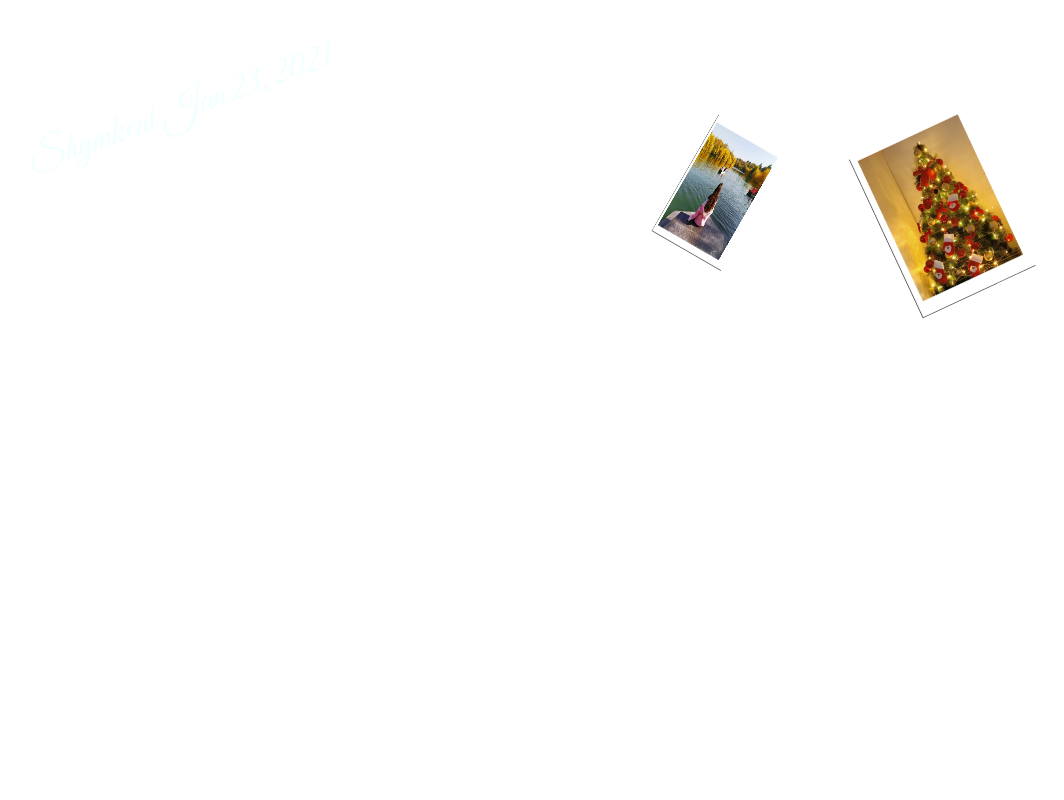
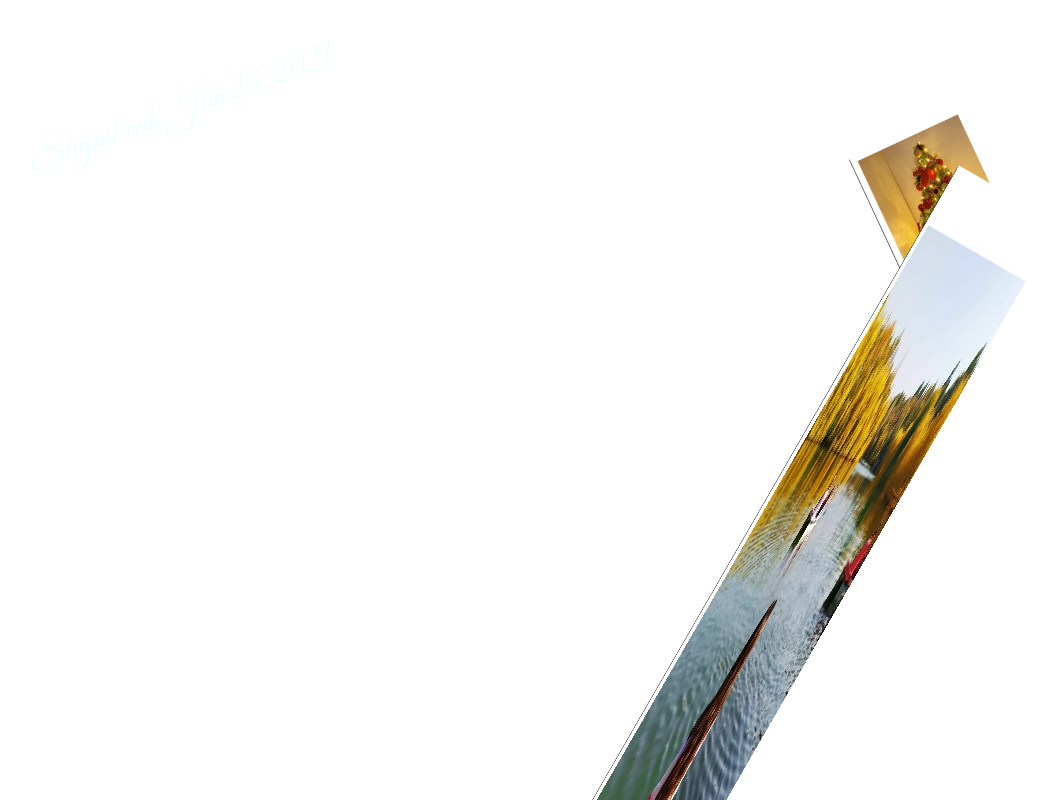
Before and after one commit to Darkhan2293/Darkhan2293.github.io, a plain HTML site: page index.html in a window 1280 px wide. Shown: the top 800 px of the page, without its empty margins (20-1084 px from the left). Drawn offline with nearby package versions, Linux system fonts and the light colour scheme.

Commit message:
Update style.css

```diff
--- a/style.css
+++ b/style.css
@@ -7,8 +7,8 @@
 }
 
 #ph1 {
-  width: 10vh;
-  height: 135px;
+  width: 10%;
+  height: 135%;
   transform: rotate(30deg);
   /* margin-left: 825px;
   margin-top: 125px; */
```
